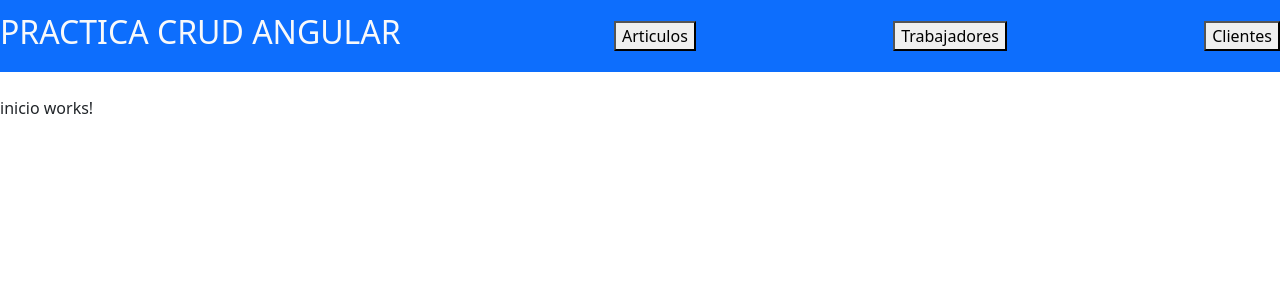
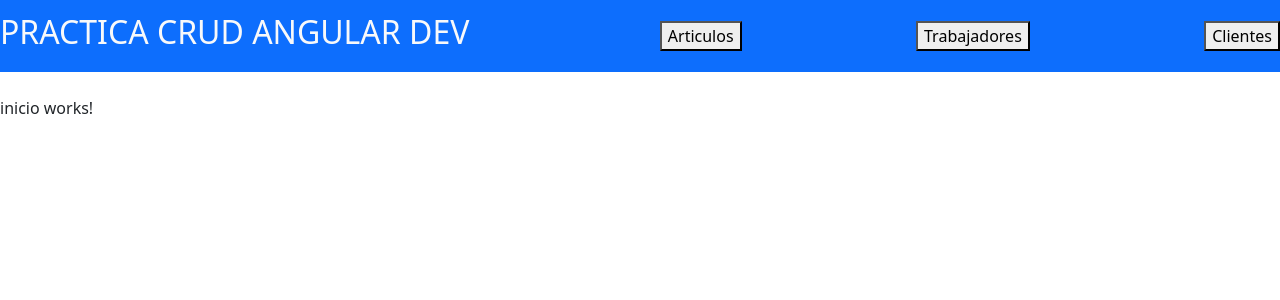
Before and after one commit to javierDMC/practicaAngularCRUD, an Angular app: page / in a window 1280 px wide. Shown: the top 300 px of the page. Built offline with nearby package versions, Linux system fonts and the light colour scheme.

Commit message:
feat(#1):Componentes basicos

```diff
--- a/src/app/components/header/header.component.html
+++ b/src/app/components/header/header.component.html
@@ -1,7 +1,7 @@
 <!-- Navbar BootStrap -->
 <nav class="navbar navbar-light bg-primary navbarExtra">
   <a class="navbar-brand" href="#">
-   <h2 routerLink="/" class="text-light">PRACTICA CRUD ANGULAR</h2>
+   <h2 routerLink="/" class="text-light">PRACTICA CRUD ANGULAR DEV</h2>
   </a>
 
   <button>Articulos</button>
```
